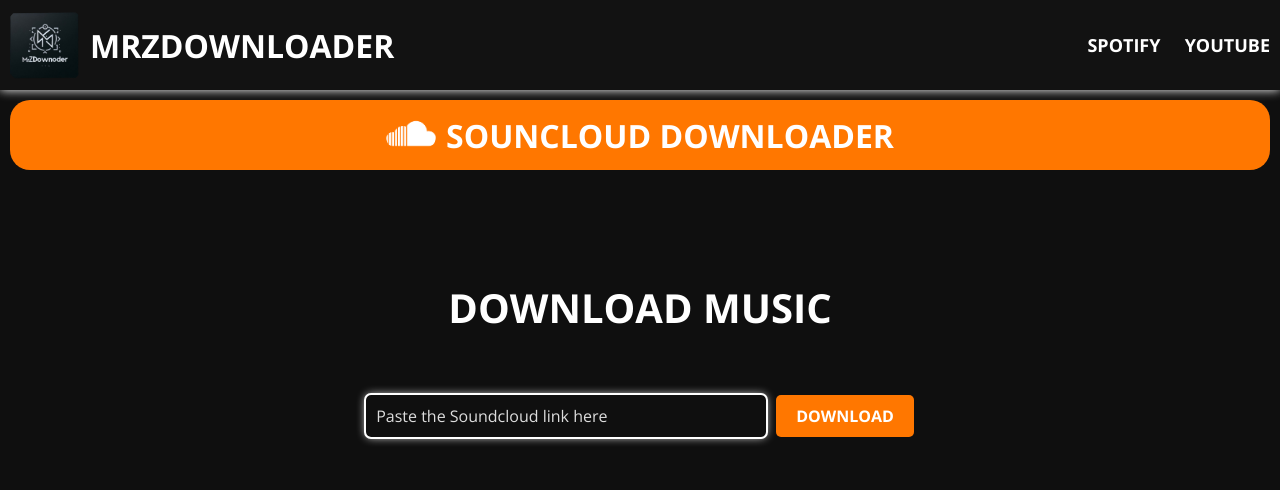
After one commit to ruizmoisesl/Downloader, a Flask app: page /soundcloud-downloader in a window 1280 px wide. The commit adds this page. Shown: the top 490 px of the page. Run offline with Flask 3, Linux system fonts and the light colour scheme.

Commit message:
Add YouTube and SoundCloud download functionality, update templates and routes

```diff
--- a/app.py
+++ b/app.py
@@ -22,12 +22,23 @@
 
 @app.route('/spotify-downloader', methods=["GET", "POST"])
 def spotify_downloader():
-    limpiar_carpeta()
     return interfaces.spotify()
+
+@app.route('/youtube-downloader', methods=["GET", "POST"])
+def youtube_downloader():
+    return interfaces.youtube()
+
+@app.route('/soundcloud-downloader', methods=["GET", "POST"])
+def method_name():
+    return interfaces.soundcloud()
 
 @app.route("/download-spdl", methods=["POST"])
 def download_route():
-    return download.download()
+    return download.download_spdl()
+
+@app.route('/download-ytdl', methods=["POST"])
+def download_youtube():
+    return download.download_ytdl()
 
 @app.route("/descargar/<filename>")
 def descargar_archivo(filename):
--- a/requirements.txt
+++ b/requirements.txt
@@ -3,4 +3,5 @@
 gunicorn
 requests
 spotdl
+yt-dlp
 virtualenv
--- a/routes/download.py
+++ b/routes/download.py
@@ -6,7 +6,7 @@
 DOWNLOAD_FOLDER = "downloads"
 
 
-def download():
+def download_spdl():
     data = request.get_json()
     url = data.get("url")
 
@@ -27,3 +27,25 @@
 
     except subprocess.CalledProcessError:
         return jsonify({"error": "Error al descargar la canción"}), 500
+
+def download_ytdl():
+    data = request.get_json()
+    url = data.get("url")
+
+    if not url:
+        return jsonify({"error": "No se proporcionó una URL"}), 400
+
+    try:
+        subprocess.run(["yt-dlp", "-P", DOWNLOAD_FOLDER, "-x", "--audio-format", "mp3",url], check=True)
+        archivos = [f for f in os.listdir(DOWNLOAD_FOLDER) if f.endswith(".mp3")]
+        if not archivos:
+            return jsonify({"error": "No se encontró el archivo descargado"}), 500
+
+        archivo_mp3 = archivos[0]
+        return jsonify({
+            "message": "Descarga completada",
+            "file_url": f"/descargar/{archivo_mp3}"
+        }), 200
+
+    except subprocess.CalledProcessError:
+        return jsonify({"error": "Error al descargar la canción"}), 500
--- a/routes/interfaces.py
+++ b/routes/interfaces.py
@@ -2,4 +2,13 @@
 
 
 def spotify():
-    return render_template("spotify.html")
+    name = 'Spotify'
+    return render_template("spotify.html", name = name)
+
+def youtube():
+    name = 'Youtube'
+    return render_template("youtube.html", name = name)
+
+def soundcloud():
+    name = 'Soundcloud'
+    return render_template("souncloud.html", name = name)
--- a/routes/ypdlInterface.py
+++ /dev/null
@@ -1,4 +0,0 @@
-from flask import Flask, render_template, request, jsonify, send_file
-
-def index():
-    return render_template("ypdl.html")
--- /dev/null
+++ b/static/css/soundcloud.css
@@ -0,0 +1,174 @@
+body {
+    font-family: Arial, sans-serif;
+    text-align: center;
+    background-color: rgb(15, 15, 15);
+}
+
+.spotdl{
+    display: none;
+}
+
+header{
+    background-color: #121212;
+    color: #fff;
+    box-shadow: 0 0 10px white;
+    nav a{
+        color: #fff;
+    }
+}
+
+h1 {
+    color: #fff;
+}
+
+input {
+    width: 80%;
+    max-width: 400px;
+    padding: 10px;
+    margin: 10px 0;
+    border-radius: 5px;
+    font-size: 16px;
+    border: none;
+    background: none;
+    box-shadow: 0 0 10px white;
+    outline: 2px solid white;
+    color: white;
+
+    &::placeholder {
+        color: #ddd;
+
+    }
+}
+
+
+section{
+    width: 100%;
+    display: flex;
+    flex-direction: column;
+}
+
+.ypdl{
+    display: flex;
+    flex-direction: row;
+    justify-content: center;
+    align-items: center;
+    margin-top: -50px;
+    width: 100%;
+}
+
+button {
+    background-color: #FF7700;
+    color: white;
+    font-weight: bold;
+    border: none;
+    padding: 10px 20px;
+    font-size: 16px;
+    margin-left: 10px;
+    border-radius: 5px;
+    cursor: pointer;
+    transition: background 0.3s ease-in-out;
+}
+
+button:hover {
+    background-color: #FF7700;
+}
+
+#descargas{
+    display: flex;
+    flex-direction: column;
+    background: #121212;
+    border-radius: 20px;
+    box-shadow: 0 0 10px rgb(255, 255, 255);
+    padding: 20px;
+    margin-top: 50px;
+
+    a{
+        color: #fff;
+        text-decoration: none;
+        font-size: 20px;
+        margin: 10px 0;
+        background: #FF7700;
+        padding: 10px;
+        font-weight: bold;
+        border-radius: 20px;
+        text-transform: uppercase;
+    }
+
+}
+
+.soundcloudD{
+    display: none;
+}
+
+.name{
+    display: flex;
+    flex-direction: row;
+    justify-content: center;
+    align-items: center;
+    margin-top: 20px;
+    margin: 10px;
+    padding: 10px;
+    border-radius: 20px;
+    background: #FF7700;
+
+    img{
+        width: 50px;
+        height: 50px;
+        object-fit: contain;
+        border-radius: 50%;
+        margin-right: 10px;
+    }
+}
+
+#status {
+    box-shadow: 0 0 10px white;
+    padding: 20px;
+    border-radius: 10px;
+    width: 200px;
+    background: #121212;
+    font-size: 18px;
+    font-weight: bold;
+    color: white;
+    text-transform: uppercase;
+    margin-top: 15px;
+}
+
+progress {
+    width: 80%;
+    max-width: 400px;
+    height: 20px;
+    margin-top: 10px;
+    border-radius: 10px;
+    appearance: none;
+    -webkit-appearance: none;
+    transition: all 0.3s ease-in-out;
+}
+
+/* Personalizar el color de la barra de progreso */
+progress::-webkit-progress-bar {
+    background-color: #ddd;
+    border-radius: 10px;
+}
+
+progress::-webkit-progress-value {
+    background-color: #007bff;
+    border-radius: 10px;
+}
+
+progress::-moz-progress-bar {
+    background-color: #007bff;
+    border-radius: 10px;
+}
+
+/* Estilos para los enlaces */
+a {
+    display: inline-block;
+    margin-top: 15px;
+    text-decoration: none;
+    color: #007bff;
+    font-size: 18px;
+}
+
+a:hover {
+    text-decoration: underline;
+}
--- a/static/js/downloader.js
+++ b/static/js/downloader.js
@@ -37,7 +37,7 @@
 }
 
 function descargar_ypdl() {
-    let url = document.getElementById("spotify-url").value;
+    let url = document.getElementById("ypdl-url").value;
     let status = document.getElementById("status");
     let link = document.getElementById("descargar-link")
     let carpeta = document.getElementById("descargas");
@@ -52,7 +52,7 @@
     status.textContent = "⏳ Downloading...";
 
 
-    fetch("/download-ypdl", {
+    fetch("/download-ytdl", {
         method: "POST",
         headers: { "Content-Type": "application/json" },
         body: JSON.stringify({ url: url })
@@ -64,7 +64,7 @@
         } else {
             status.textContent = "✅ Download completed.";
             link.href = data.file_url;
-            carpeta.style.display = "block";
+            carpeta.style.display = "flex";
             link.textContent = "⬇️ Download Song";
         }
     })
--- a/templates/components/buscador.html
+++ b/templates/components/buscador.html
@@ -4,6 +4,6 @@
 </div>
 
 <div class="ypdl">
-    <input type="text" id="ypdl-url" placeholder="Paste the link here">
+    <input type="text" id="ypdl-url" placeholder="Paste the {{name}} link here">
     <button onclick="descargar_ypdl()">DOWNLOAD</button>
 </div>
--- a/templates/components/header.html
+++ b/templates/components/header.html
@@ -6,6 +6,6 @@
     <nav>
         <a href="/spotify-downloader" class="spotifyD">SPOTIFY</a>
         <a href="/youtube-downloader" class="youtubeD">YOUTUBE</a>
-        <a href="/soundcloud-downloader" class="souncloudD">SOUNDCLOUD</a>
+        <a href="/soundcloud-downloader" class="soundcloudD">SOUNDCLOUD</a>
     </nav>
 </header>
--- a/templates/index.html
+++ b/templates/index.html
@@ -18,7 +18,7 @@
                 <img src="{{ url_for('static', filename='img/spotify.png') }}" alt="">
                 <h2>SPOTIFY</h2>
             </a>
-            <a href="" class="youtube">
+            <a href="/youtube-downloader" class="youtube">
                 <img src="{{ url_for('static', filename='img/youtube.png') }}" alt="">
                 <h2>YOUTUBE</h2>
             </a>
--- /dev/null
+++ b/templates/souncloud.html
@@ -0,0 +1,37 @@
+<!DOCTYPE html>
+<html lang="es">
+<head>
+    <meta charset="UTF-8">
+    <meta name="viewport" content="width=device-width, initial-scale=1.0">
+    <link rel="shortcut icon" href="{{ url_for('static', filename='img/LOGO.png') }}" type="image/x-icon">
+    <link rel="stylesheet" href="{{ url_for('static', filename='css/global.css') }}">
+    <link rel="stylesheet" href="{{ url_for('static', filename='css/soundcloud.css') }}">
+    <title>MRZ DOWNLOADER</title>
+</head>
+<body>
+    {% include 'components/header.html'   %}
+
+    <div class="name">
+        <img src="{{ url_for('static', filename='img/soundcloud.png') }}" alt="spotify Logo">
+        <h1>SOUNCLOUD DOWNLOADER</h1>
+    </div>
+
+    <section>
+
+        <h1>Download Music</h1>
+
+        {% include 'components/buscador.html' %}
+
+        <p id="status" style="display: none;"></p>
+        <div id="descargas" style="display: none;">
+            <a id="descargar-link" download>⬇️ Download Song</a>
+            <a href="/descargar_todo">📁 Download all songs (ZIP)</a>
+        </div>
+        <br><br>
+
+    </section>
+
+
+    <script src="{{ url_for('static', filename='js/downloader.js') }}"></script>
+</body>
+</html>
--- a/templates/spotify.html
+++ b/templates/spotify.html
@@ -24,8 +24,8 @@
 
         <p id="status" style="display: none;"></p>
         <div id="descargas" style="display: none;">
-            <a id="descargar-link" download>⬇️ Descargar Ultima Canción</a>
-            <a href="/descargar_todo">📁 Descargar todas las canciones (ZIP)</a>
+            <a id="descargar-link" download>⬇️ Download Song</a>
+            <a href="/descargar_todo">📁 Download all songs (ZIP)</a>
         </div>
         <br><br>
 
```
Also changed, not shown: static/css/youtube.css (added, +174 -0 lines), templates/youtube.html (+37 -0 lines).
